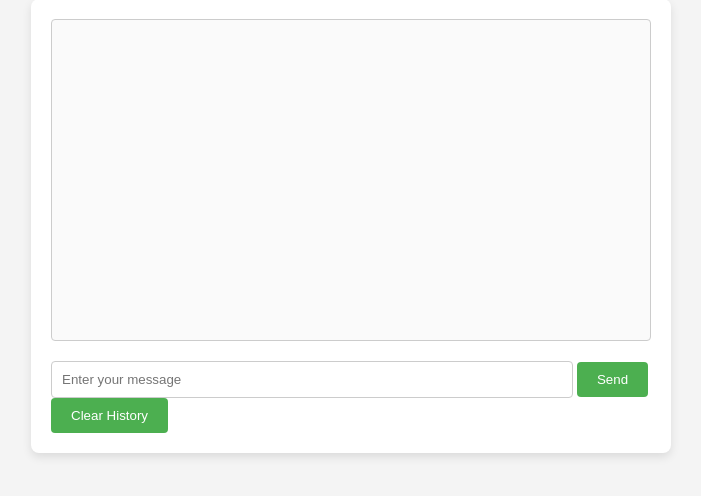
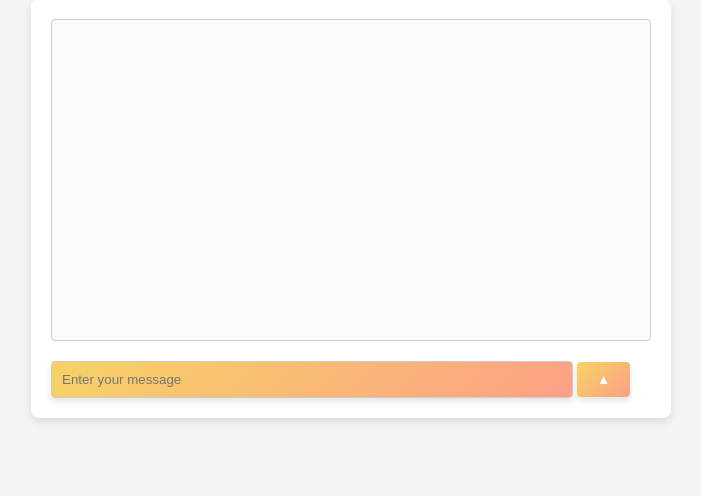
Before and after one commit to SkywardSyntax/GeminiFlask, a Flask app: page / in a window 1280 px wide. Shown: the part 150-646 px from the top of the page, without its empty margins (289-990 px from the left). Run offline with Flask 3, Linux system fonts and the light colour scheme.

Commit message:
Update chat message typing box and send buttons
Update chat message typing box and send buttons to be more modern and classy, and adjust reset history button visibility.

* **Update styles in `static/main.css`**:
  - Modernize chat message typing box with gradient background and box shadow.
  - Modernize send button with gradient background and box shadow.
* **Modify `templates/index.html`**:
  - Change send button to an up arrow icon.
  - Change reset history button to a trash can icon.
  - Initially hide reset history button and show it after the model responds.
* **Update `app.py`**:
  - Add a flag to track if the model has responded at least once.
  - Set the flag when the model responds and pass it to the template to control the visibility of the reset history button.

```diff
--- a/app.py
+++ b/app.py
@@ -27,8 +27,12 @@ if not os.path.exists('request_data.json'):
     with open('request_data.json', 'w') as f:
         json.dump({"timestamps": [], "counts": []}, f)
 
+# Flag to track if the model has responded at least once
+model_responded = False
+
 @app.route('/', methods=['GET', 'POST'])
 def index():
+    global model_responded
     chat_history = session.get('chat_history', [])
 
     if request.method == 'POST':
@@ -71,10 +75,13 @@ def index():
                 json.dump(data, f)
                 f.truncate()
 
+            # Set the flag to True when the model responds
+            model_responded = True
+
             return jsonify({'answer': bot_response_markdown})
 
     chat_history = session.get('chat_history', [])
-    return render_template('index.html', chat_history=chat_history)
+    return render_template('index.html', chat_history=chat_history, model_responded=model_responded)
 
 @app.route('/stats')
 def stats():
--- a/static/main.css
+++ b/static/main.css
@@ -71,6 +71,8 @@ input[type="text"] {
     border: 1px solid #ccc;
     border-radius: 4px;
     transition: border-color 0.3s ease;
+    background: linear-gradient(135deg, #f6d365 0%, #fda085 100%);
+    box-shadow: 0 4px 6px rgba(0, 0, 0, 0.1);
 }
 
 input[type="text"]:focus {
@@ -86,6 +88,8 @@ button[type="submit"], #dark-mode-toggle {
     border-radius: 4px;
     cursor: pointer;
     transition: background-color 0.3s ease, transform 0.3s ease;
+    background: linear-gradient(135deg, #f6d365 0%, #fda085 100%);
+    box-shadow: 0 4px 6px rgba(0, 0, 0, 0.1);
 }
 
 button[type="submit"]:hover, #dark-mode-toggle:hover {
--- a/templates/index.html
+++ b/templates/index.html
@@ -38,10 +38,10 @@
 
         <form id="chat-form" method="POST">
             <input type="text" id="message" name="message" placeholder="Enter your message" required>
-            <button type="submit">Send</button>
+            <button type="submit">&#9650;</button> <!-- Up arrow icon -->
         </form>
-        <form id="clear-form" method="POST">
-            <button type="submit" name="clear-history" value="clear">Clear History</button>
+        <form id="clear-form" method="POST" style="display: none;"> <!-- Initially hidden -->
+            <button type="submit" name="clear-history" value="clear">&#128465;</button> <!-- Trash can icon -->
         </form>
     </div>
 
@@ -72,6 +72,7 @@
             .then(data => {
                 displayMessage('model', data.answer);
                 hideTypingIndicator();
+                clearForm.style.display = 'block'; // Show the clear history button after the model responds
             })
             .catch(error => {
                 console.error('Error:', error);
```
Also changed, not shown: 1 other file.
